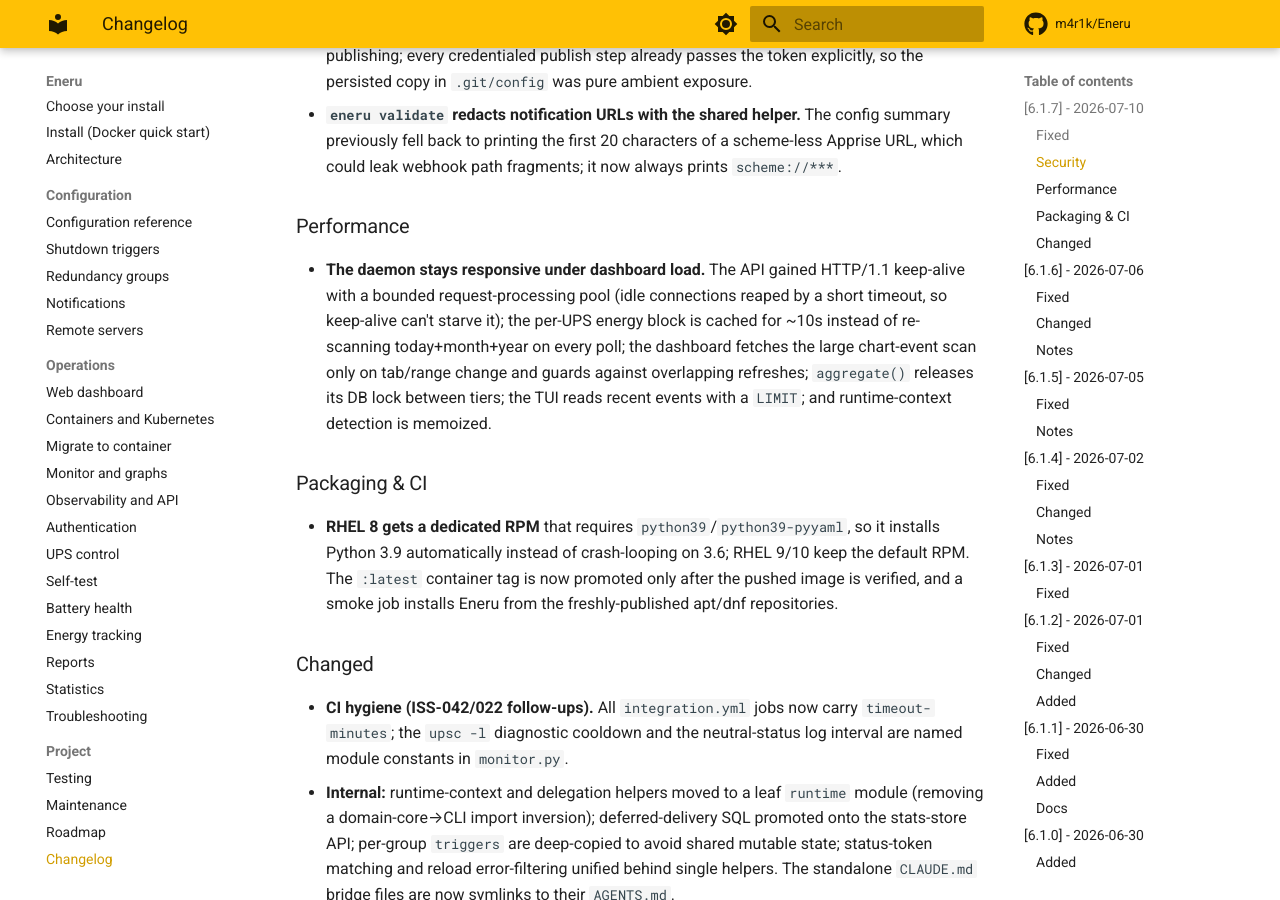
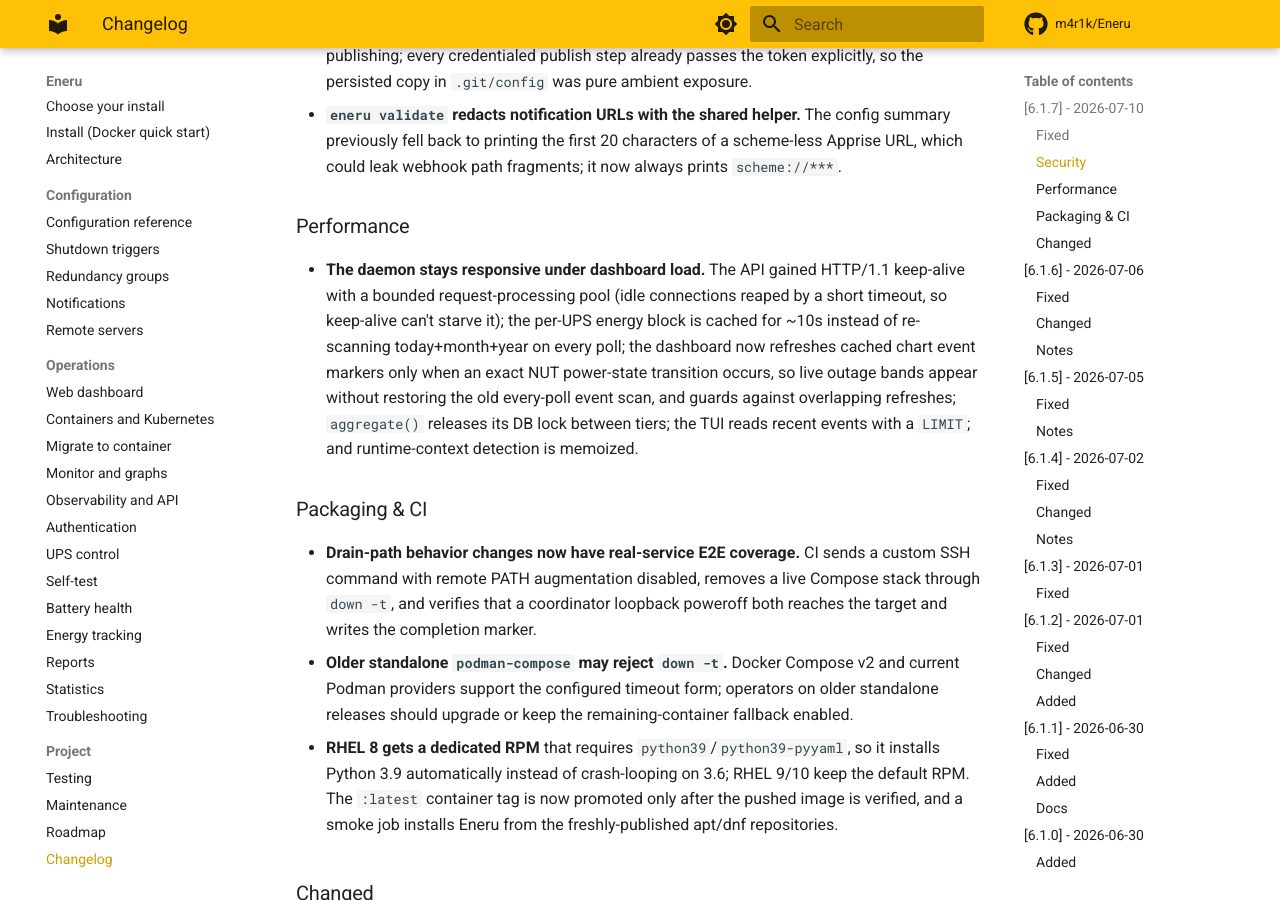
Before and after one commit to m4r1k/Eneru, an MkDocs documentation site: the page built from docs/changelog.md, in a window 1280 px wide and 900 px high, scrolled down 3527 px. Built offline with MkDocs 1.6.1 and Material for MkDocs 9.7.7, drawn with Linux system fonts in a browser that asks for light colours; comment, search, counter and statistics services are not loaded.

Commit message:
test(round2): cover live dashboard and drain-path behavior
Keep the dashboard's event map awake like a smoke alarm: exact power-state changes refresh chart markers while steady polls stay cheap, and auth reconciliation preserves sessions across network blips. Add real SSH, Compose, and loopback-marker E2E cases plus the podman-compose compatibility note.

Addresses F-084, F-088, F-090, and F-092; verifies F-093.

Co-authored-by: Codex <noreply@openai.com>

```diff
--- a/docs/changelog.md
+++ b/docs/changelog.md
@@ -163,12 +163,22 @@ config. They share one root cause and are fixed as a unit.
   keep-alive with a bounded request-processing pool (idle connections reaped by
   a short timeout, so keep-alive can't starve it); the per-UPS energy block is
   cached for ~10s instead of re-scanning today+month+year on every poll; the
-  dashboard fetches the large chart-event scan only on tab/range change and
-  guards against overlapping refreshes; `aggregate()` releases its DB lock
-  between tiers; the TUI reads recent events with a `LIMIT`; and
-  runtime-context detection is memoized.
+  dashboard now refreshes cached chart event markers only when an exact NUT
+  power-state transition occurs, so live outage bands appear without restoring
+  the old every-poll event scan, and guards against overlapping refreshes;
+  `aggregate()` releases its DB lock between tiers; the TUI reads recent events
+  with a `LIMIT`; and runtime-context detection is memoized.
 
 ### Packaging & CI
+
+- **Drain-path behavior changes now have real-service E2E coverage.** CI sends a
+  custom SSH command with remote PATH augmentation disabled, removes a live
+  Compose stack through `down -t`, and verifies that a coordinator loopback
+  poweroff both reaches the target and writes the completion marker.
+- **Older standalone `podman-compose` may reject `down -t`.** Docker Compose v2
+  and current Podman providers support the configured timeout form; operators
+  on older standalone releases should upgrade or keep the remaining-container
+  fallback enabled.
 
 - **RHEL 8 gets a dedicated RPM** that requires `python39`/`python39-pyyaml`,
   so it installs Python 3.9 automatically instead of crash-looping on 3.6;
```
Also changed, not shown: docs/configuration.md (+7 -0 lines), docs/testing.md (+6 -3 lines), 6 other files.
